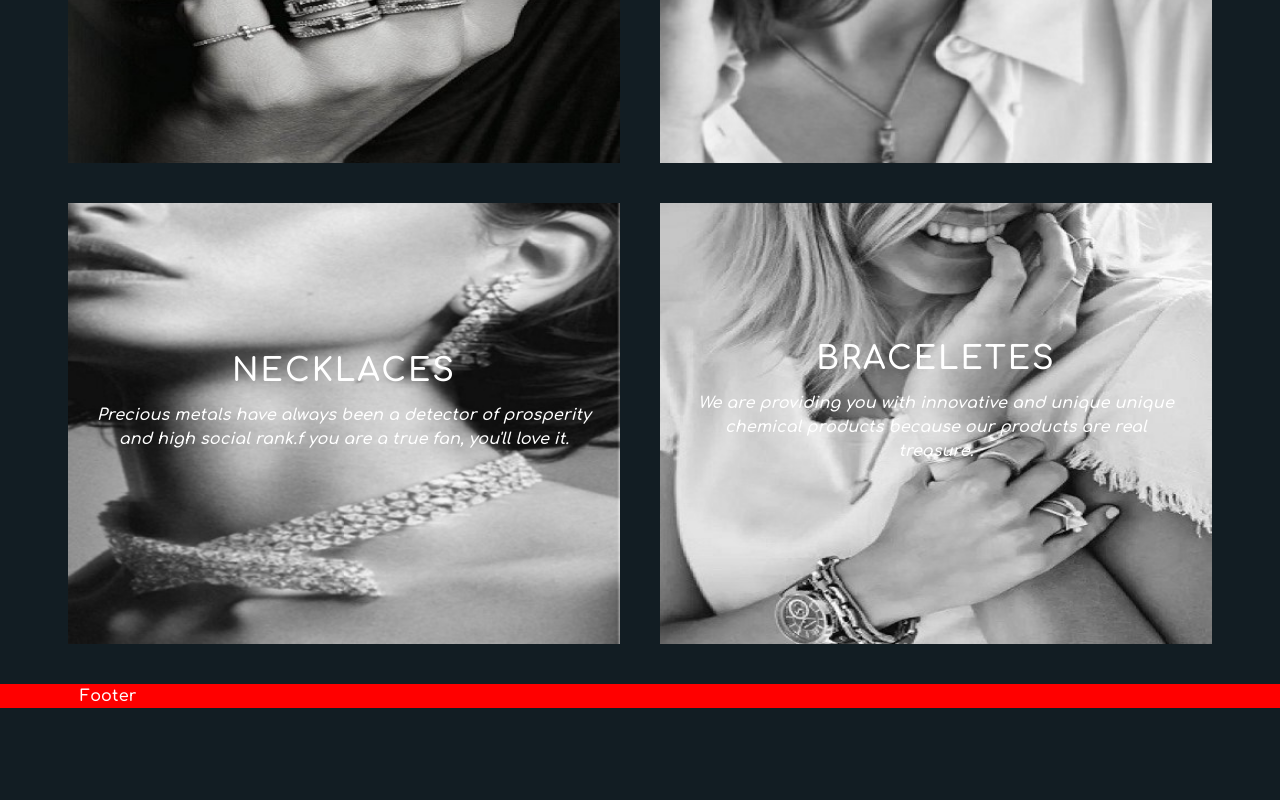
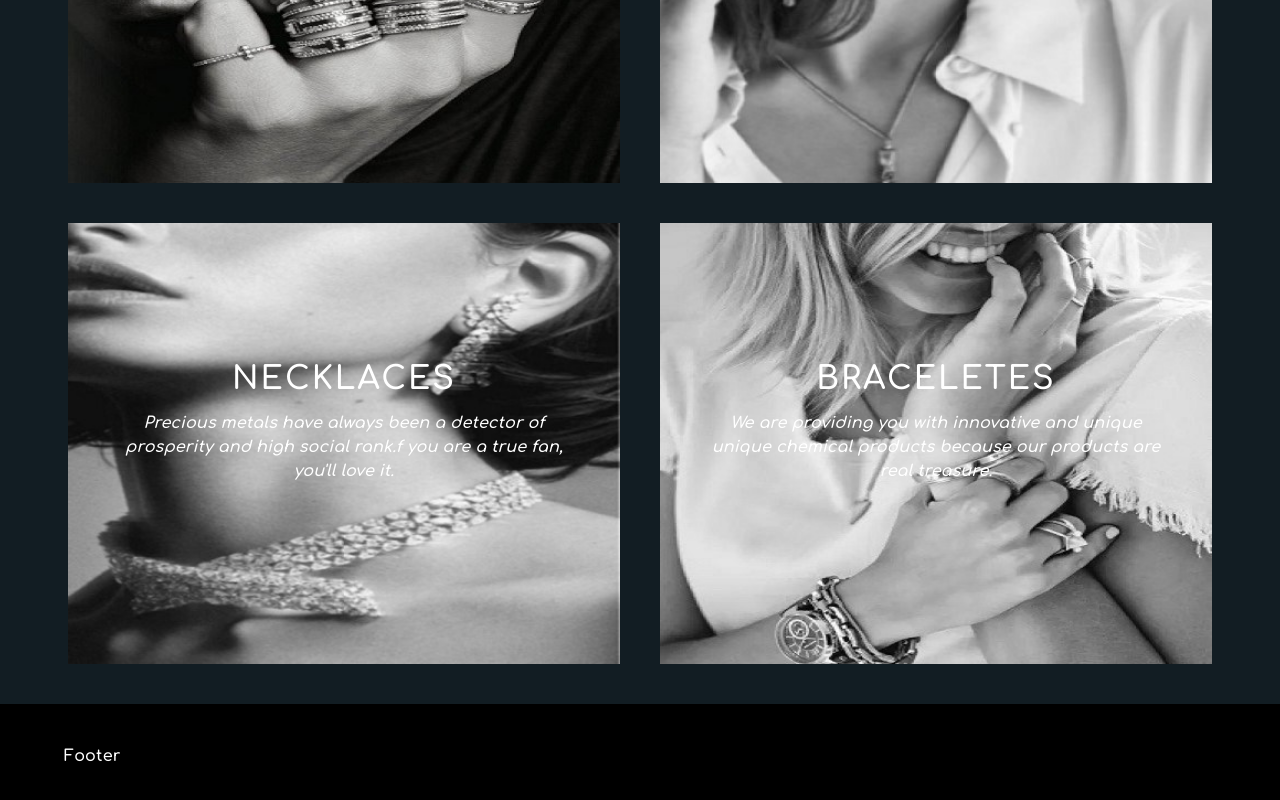
Before and after one commit to andavetisyan95/gold-market-NextJS, a Next.js app: page / in a window 1280 px wide. Shown: the part 1138-1938 px from the top of the page. Before the commit the page ends 1846 px from the top, so only its background shows below. Built offline with nearby package versions, Linux system fonts and the light colour scheme; a web font is replaced by a local one.

Commit message:
Footer: change footer responsibility and create new file for home page for showing gold shop  mission

```diff
--- a/components/common/pages-layouts/home/categories/category-card/index.tsx
+++ b/components/common/pages-layouts/home/categories/category-card/index.tsx
@@ -36,6 +36,7 @@ export default function CategoryCard({
 
       <Stack
         sx={{
+          px: 3,
           position: "absolute",
           top: "50%",
           left: "50%",
--- /dev/null
+++ b/components/common/pages-layouts/home/our-mission/index.tsx
@@ -0,0 +1,7 @@
+import React from "react";
+
+type Props = {};
+
+export default function OurMission({}: Props) {
+  return <div>OurMission</div>;
+}
--- a/components/layout/main/footer/index.tsx
+++ b/components/layout/main/footer/index.tsx
@@ -5,7 +5,9 @@ type Props = {};
 
 export default function Footer({}: Props) {
   return (
-    <Box sx={{ background: "red", px: 10 }}>
+    <Box
+      sx={{ background: "black", px: { xs: 3, md: 5, lg: 8, xl: 12 }, py: 5 }}
+    >
       <Typography>Footer</Typography>
     </Box>
   );
--- a/components/layout/main/header/bar/NavMenu.tsx
+++ b/components/layout/main/header/bar/NavMenu.tsx
@@ -2,8 +2,8 @@ import React, { useEffect, useState } from "react";
 import Link from "next/link";
 import { Box, Grid, Hidden, Typography } from "@mui/material";
 import { Drawer } from ".";
+import Search from "./search";
 import MenuIcon from "@mui/icons-material/Menu";
-import Search from "./search";
 
 export default function NavMenu() {
   const [openDrawer, setOpenDrawer] = useState(false);
--- a/pages/index.tsx
+++ b/pages/index.tsx
@@ -4,6 +4,7 @@ import { Stack } from "@mui/material";
 import HomeMain from "components/common/pages-layouts/home/main";
 import WithBackground from "components/common/layout-with-background";
 import CategoriesGrid from "components/common/pages-layouts/home/categories";
+import OurMission from "components/common/pages-layouts/home/our-mission";
 
 type Props = {};
 
@@ -13,6 +14,7 @@ export default function Home({}: Props) {
       <WithBackground coverImg="/images/backgrounds/home/back.jpg" />
       <Stack sx={{ mt: 12, mb: 1, position: "relative" }}>
         <HomeMain />
+        <OurMission />
         <CategoriesGrid />
       </Stack>
     </>
```
